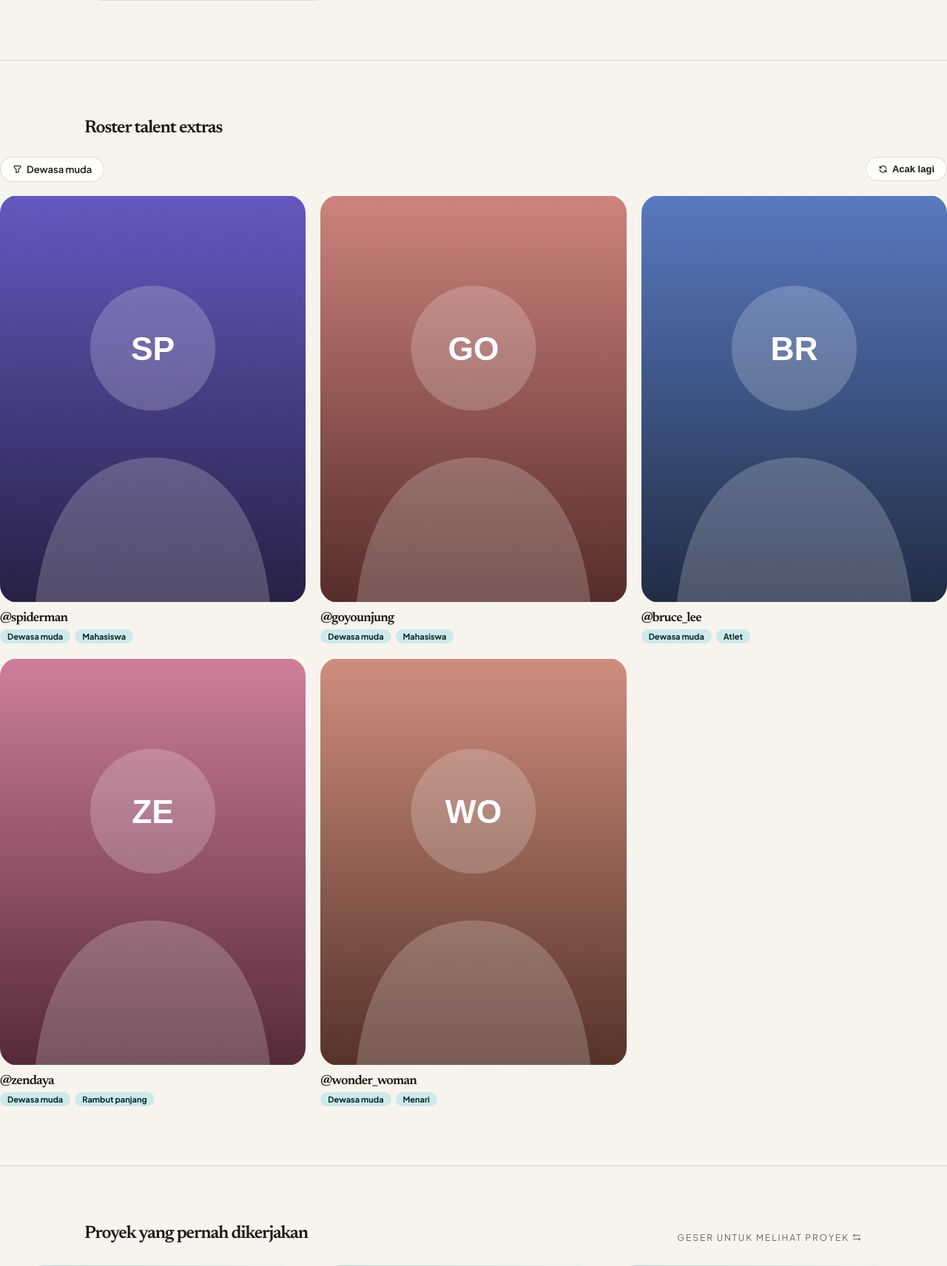
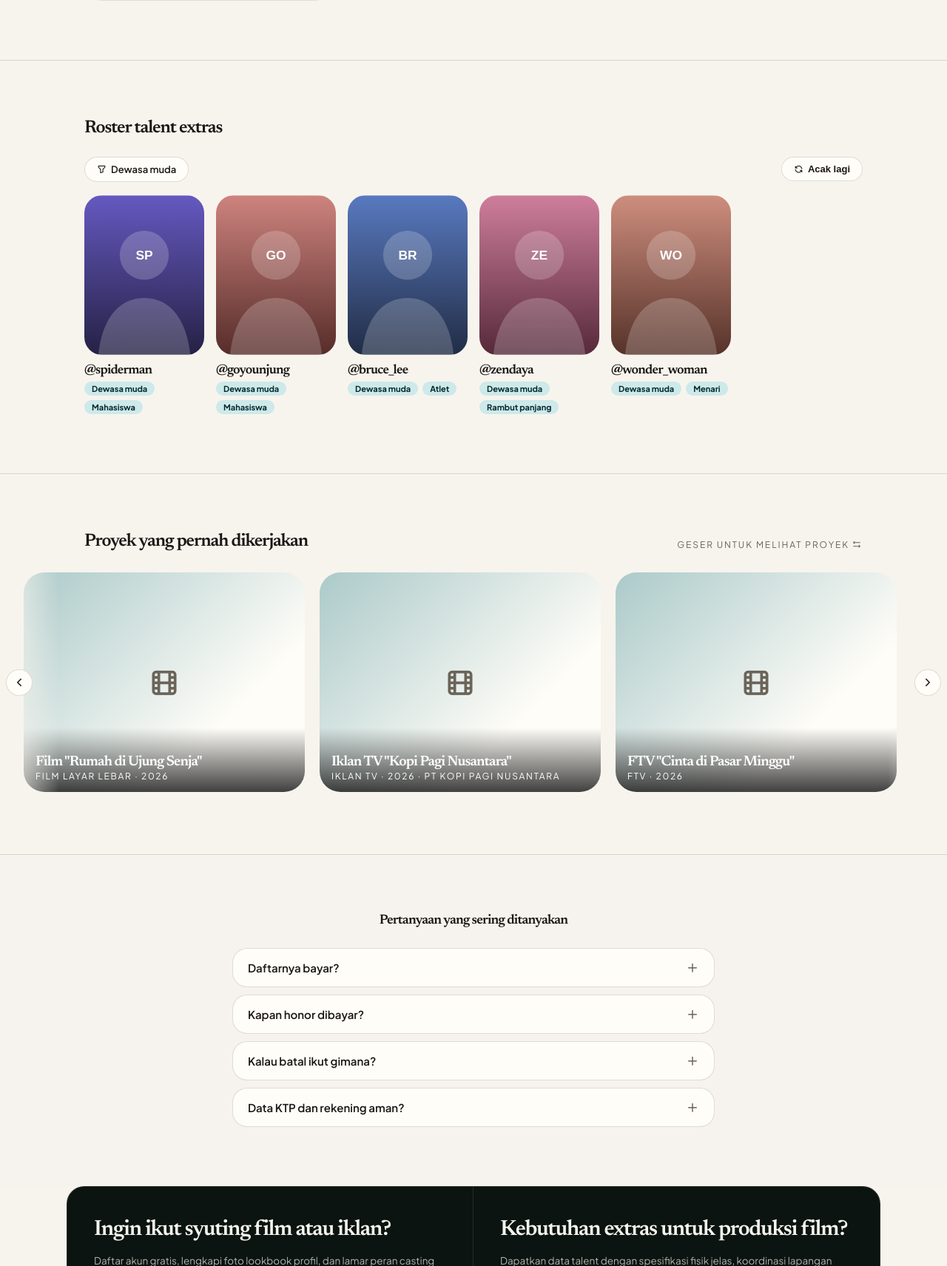
Before and after one commit to fakrl/extras, a Laravel app: the page made by public/index.php in a window 1280 px wide. Shown: the part 1859-3571 px from the top of the page at 74% size. Run offline with Laravel 12, Linux system fonts and the light colour scheme; data comes from the database, SQL or seed files in the repository; tables that the repository leaves empty hold one stand-in row (values such as "Sample post"); parts of the project's set-up code (start-up, migrations or seed data) failed here and were passed over; some libraries are stand-ins or nearby versions; some web fonts are replaced.

Commit message:
fix(beranda): bungkus roster talent dalam container, grid 6/3/2 kolom

```diff
--- a/resources/views/welcome.blade.php
+++ b/resources/views/welcome.blade.php
@@ -152,7 +152,8 @@
         .cast-chip.is-active { background: var(--primary); color: var(--on-primary); }
         .cast-shuffle { flex: 0 0 auto; margin-left: auto; display: inline-flex; align-items: center; gap: 6px; padding: 8px 16px; border-radius: 999px; border: 1px solid var(--border); background: var(--card); color: var(--fg); font-size: 13px; font-weight: 600; cursor: pointer; }
         .cast-shuffle:hover { border-color: var(--primary); color: var(--primary); }
-        .cast-grid { display: grid; grid-template-columns: repeat(3, 1fr); gap: 20px; }
+        .cast-section #cast-fragment { max-width: 1180px; margin-inline: auto; padding-inline: 5%; }
+        .cast-grid { display: grid; grid-template-columns: repeat(6, minmax(0, 1fr)); gap: 16px; }
         .cast-card { display: block; color: inherit; text-decoration: none; }
         .cast-card:focus-visible { outline: 2px solid var(--hp-accent); outline-offset: 4px; }
         .cast-photo-wrap { aspect-ratio: 3 / 4; overflow: hidden; background: var(--hp-card); position: relative; border-radius: 24px; }
@@ -162,7 +163,8 @@
         .cast-tag-pill { padding: 3px 10px; border-radius: 999px; background: var(--accent-soft); color: var(--on-accent-soft); font-size: 11px; font-weight: 700; }
         .cast-empty { text-align: center; padding: 40px 0; color: var(--muted-fg); }
         .cast-empty a { color: var(--primary); font-weight: 700; }
-        @media (max-width: 767px) { .cast-grid { grid-template-columns: repeat(2, 1fr); gap: 14px; } }
+        @media (max-width: 1023px) { .cast-grid { grid-template-columns: repeat(3, minmax(0, 1fr)); } }
+        @media (max-width: 599px) { .cast-grid { grid-template-columns: repeat(2, minmax(0, 1fr)); gap: 14px; } }
 
         .section-title { font-size: 18px; font-weight: 700; margin: 0 0 16px; color: var(--hp-fg); }
         .section-body { font-size: 14px; color: var(--hp-muted); line-height: 1.75; margin: 0; }
```
